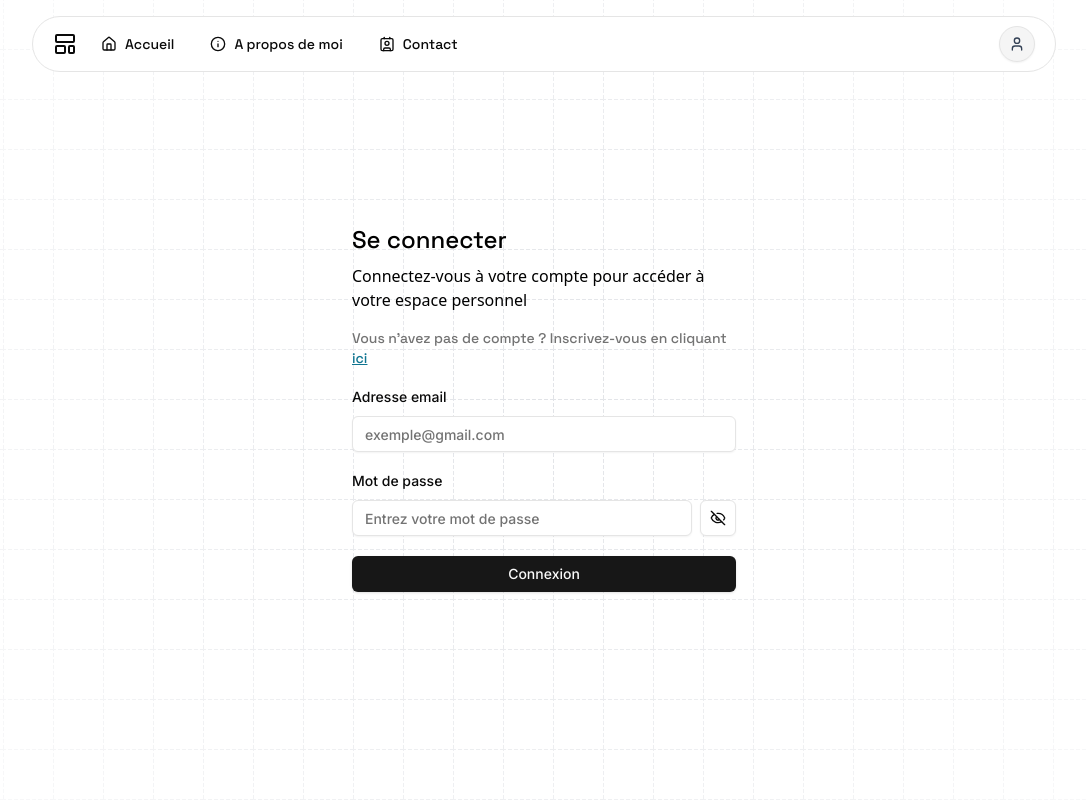
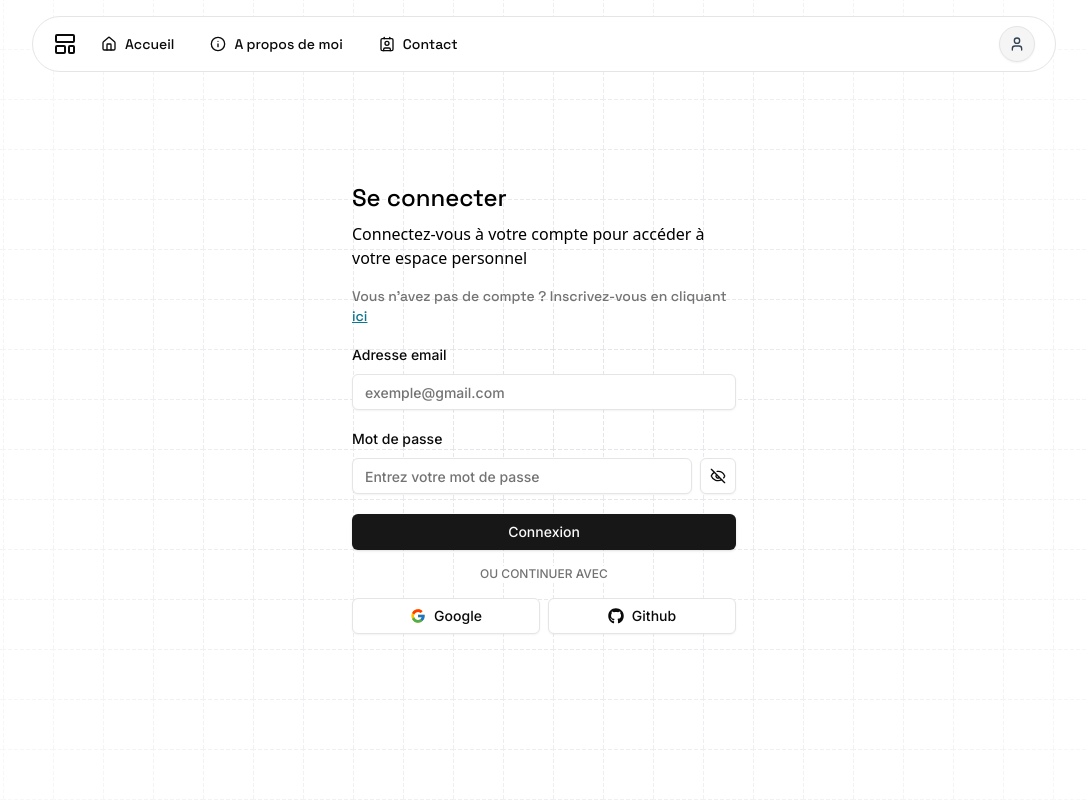
Before and after one commit to CousemaAnjary/dashboard, a Next.js app: page /auth/login in a window 1280 px wide. Shown: the whole page, without its empty margins (96-1183 px from the left). Built offline with nearby package versions, Linux system fonts and the light colour scheme.

Commit message:
Refactor l'authentification : suppression de l'ancienne configuration NextAuth et ajout d'un nouveau fichier de gestion des routes avec intégration de GitHub comme fournisseur d'authentification

```diff
--- a/app/api/auth/[...nextauth].ts
+++ /dev/null
@@ -1,15 +0,0 @@
-import NextAuth from "next-auth"
-import { prisma } from "@/src/lib/prisma"
-import type { NextAuthOptions } from "next-auth"
-import { PrismaAdapter } from "@next-auth/prisma-adapter"
-// import CredentialsProvider from "next-auth/providers/credentials";
-// import GoogleProvider from "next-auth/providers/google";
-// import bcrypt from "bcrypt";
-
-export const authConfig = {
-    providers: [],
-    adapter: PrismaAdapter(prisma),
-} satisfies NextAuthOptions;
-
-
-export default NextAuth(authConfig);
--- /dev/null
+++ b/app/api/auth/[...nextauth]/route.ts
@@ -0,0 +1,19 @@
+import { handlers } from "@/src/lib/auth"
+
+export const { GET, POST } = handlers
+export const runtime = "edge" // optional
+
+
+// import { PrismaAdapter } from '@next-auth/prisma-adapter';
+// import { prisma } from '@/src/lib/prisma'
+// import NextAuth, { NextAuthOptions } from 'next-auth'
+
+
+// export const authConfig = {
+//     providers: [
+//         GithubProvider()
+//     ],
+//     adapter: PrismaAdapter(prisma),
+// } satisfies NextAuthOptions;
+
+// export default NextAuth(authConfig);
--- /dev/null
+++ b/src/lib/auth.ts
@@ -0,0 +1,12 @@
+import NextAuth from "next-auth"
+import GitHub from "next-auth/providers/github"
+
+export const { handlers, auth } = NextAuth({
+    // Fournisseurs d'authentification
+    providers: [
+        GitHub({
+            clientId: process.env.GITHUB_CLIENT_ID!,
+            clientSecret: process.env.GITHUB_CLIENT_SECRET!,
+        }),
+    ],
+});
--- a/src/modules/auth/login/components/LoginForm.tsx
+++ b/src/modules/auth/login/components/LoginForm.tsx
@@ -9,6 +9,8 @@ import { Button } from "@/src/components/ui/button"
 import { zodResolver } from "@hookform/resolvers/zod"
 import { loginSchema } from "@/src/lib/validations/auth"
 import { Form, FormControl, FormField, FormItem, FormLabel, FormMessage } from "@/src/components/ui/form"
+import { FcGoogle } from "react-icons/fc"
+import { FaGithub } from "react-icons/fa"
 
 
 export default function LoginForm() {
@@ -102,7 +104,24 @@ export default function LoginForm() {
                                     )}
 
                                 </Button>
+                            </div>
+                            <div className="relative">
+                                <div className="relative flex justify-center text-xs uppercase">
+                                    <span className="bg-background px-2 font-inter text-muted-foreground">Ou continuer avec</span>
+                                </div>
+                            </div>
 
+                            <div className="grid grid-cols-2 gap-2">
+                                <div className="grid gap-2">
+                                    <Button type="button" variant="outline" className="w-full font-inter">
+                                        <FcGoogle size={18} /> Google
+                                    </Button>
+                                </div>
+                                <div className="grid gap-2">
+                                    <Button type="button" variant="outline" className="w-full font-inter">
+                                        <FaGithub size={18} /> Github
+                                    </Button>
+                                </div>
                             </div>
                         </div>
                     </form>
--- a/src/modules/auth/register/components/RegisterForm.tsx
+++ b/src/modules/auth/register/components/RegisterForm.tsx
@@ -2,8 +2,8 @@
 import { z } from "zod"
 import Link from "next/link"
 import { useState } from "react"
-import { FaGithub } from "react-icons/fa"
-import { FcGoogle } from "react-icons/fc"
+// import { FaGithub } from "react-icons/fa"
+// import { FcGoogle } from "react-icons/fc"
 import { useForm } from "react-hook-form"
 import { useRouter } from "next/navigation"
 import { Input } from "@/src/components/ui/input"
@@ -184,7 +184,7 @@ export default function RegisterForm() {
                                 </Button>
                             </div>
 
-                            <div className="relative">
+                            {/* <div className="relative">
                                 <div className="relative flex justify-center text-xs uppercase">
                                     <span className="bg-background px-2 font-inter text-muted-foreground">Ou continuer avec</span>
                                 </div>
@@ -201,8 +201,7 @@ export default function RegisterForm() {
                                         <FaGithub size={18} /> Github
                                     </Button>
                                 </div>
-                            </div>
-
+                            </div> */}
                         </div>
                     </form>
 
```
